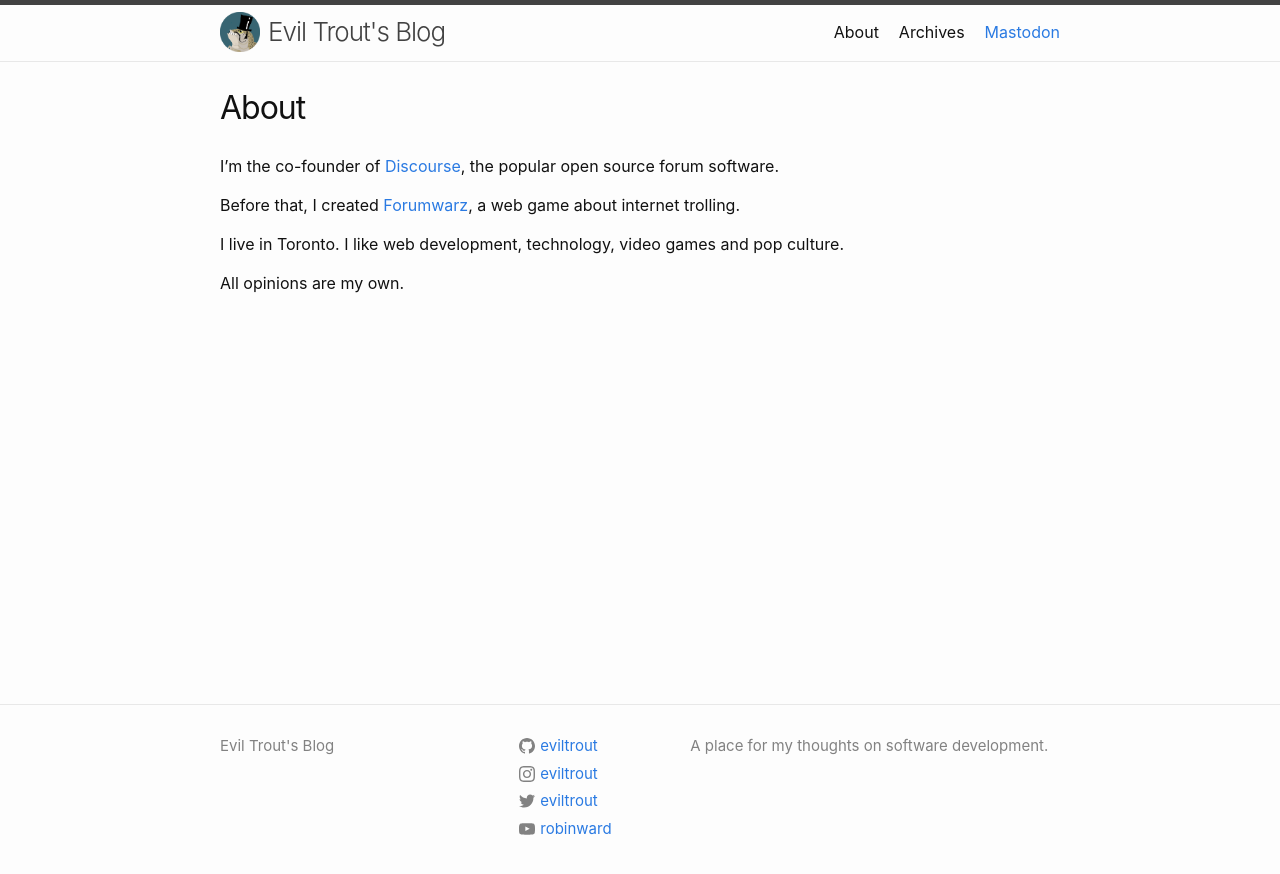
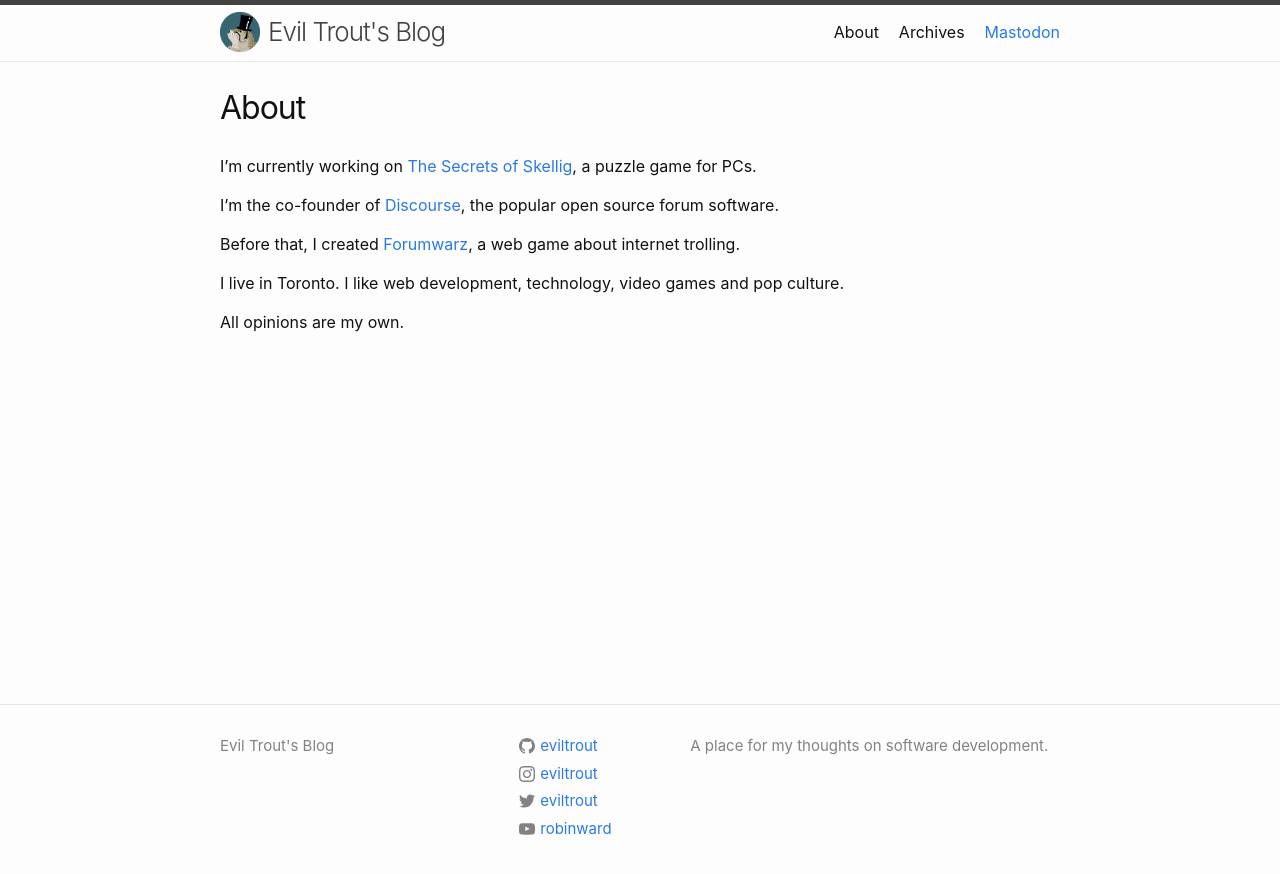
Before and after one commit to eviltrout/blog, a Jekyll site: the page built from about.md, in a window 1280 px wide. Shown: the top 874 px of the page. Built offline with Jekyll 4.4.1, drawn with Linux system fonts in a browser that asks for light colours.

Commit message:
Update about me

```diff
--- a/about.md
+++ b/about.md
@@ -3,6 +3,8 @@ layout: page
 title: About
 permalink: /about/
 ---
+
+I'm currently working on [The Secrets of Skellig](https://secretsofskellig.com), a puzzle game for PCs.
 
 I'm the co-founder of [Discourse](https://discourse.org), the popular open source forum software.
 
```
